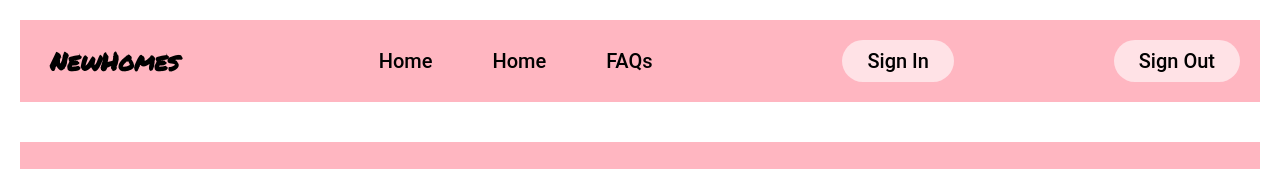
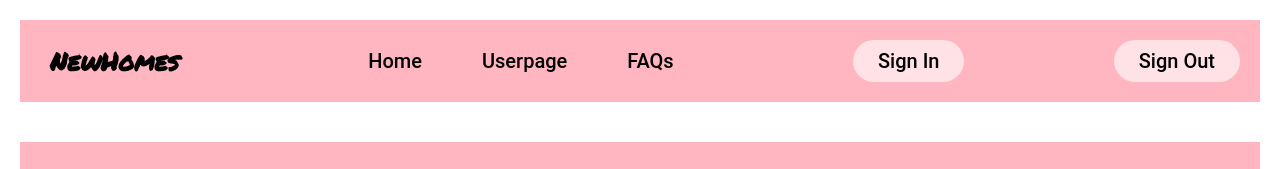
Before and after one commit to tiiatoiv/NewHomes, a website: page html/admin.html in a window 1280 px wide. Shown: the top 169 px of the page. Drawn offline with Linux system fonts and the light colour scheme.

Commit message:
minor changes to code: adminpage logoutlogin

```diff
--- a/html/admin.html
+++ b/html/admin.html
@@ -17,7 +17,7 @@
         <nav>
             <ul class='nav-links'>
                 <li><a href="index.html">Home</a></li>
-                <li id="userpage"><a href="index.html">Home</a></li>
+                <li id="userpage"><a href="userpage.html">Userpage</a></li>
                 <li><a href="info.html">FAQs</a></li>
             </ul>
         </nav>
```
